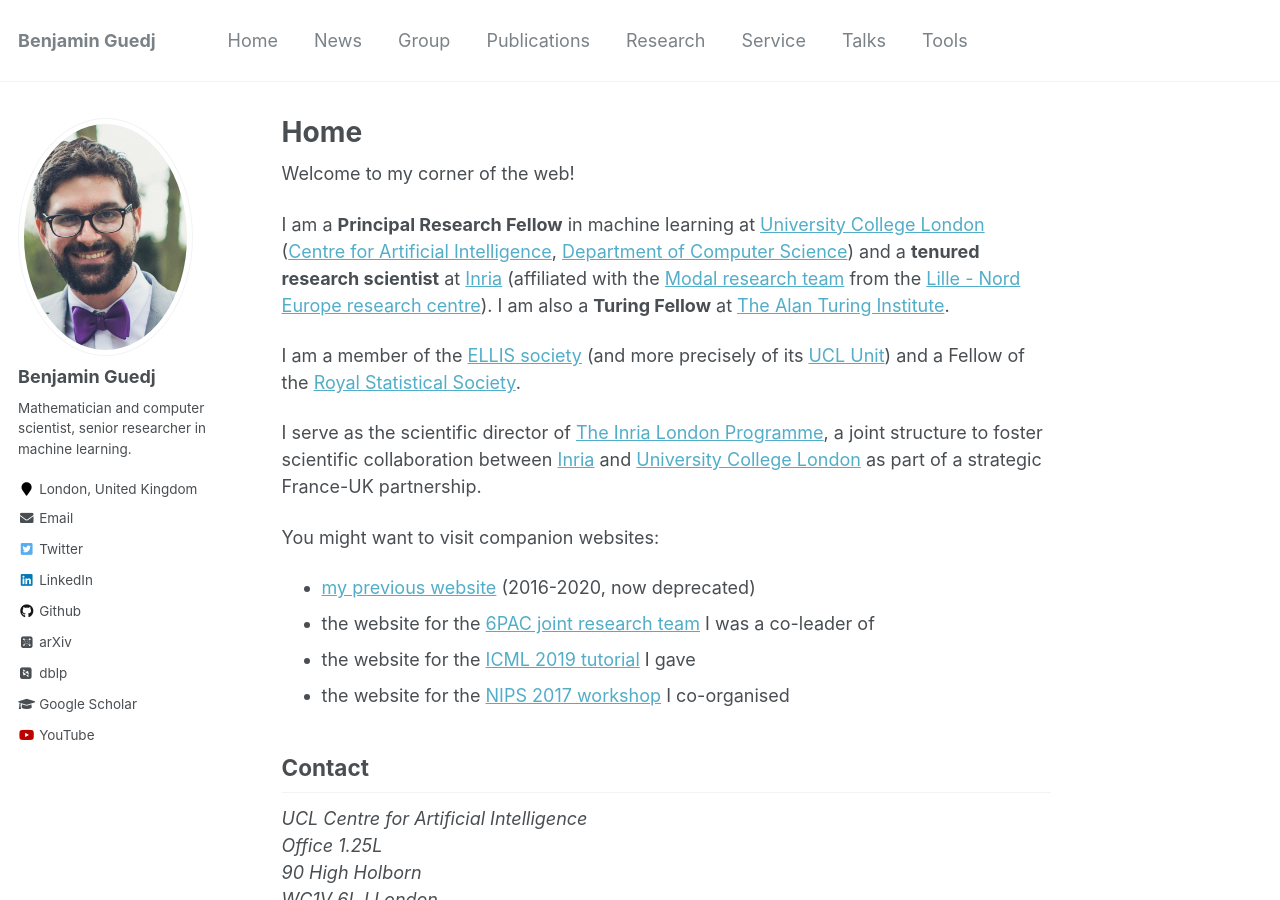
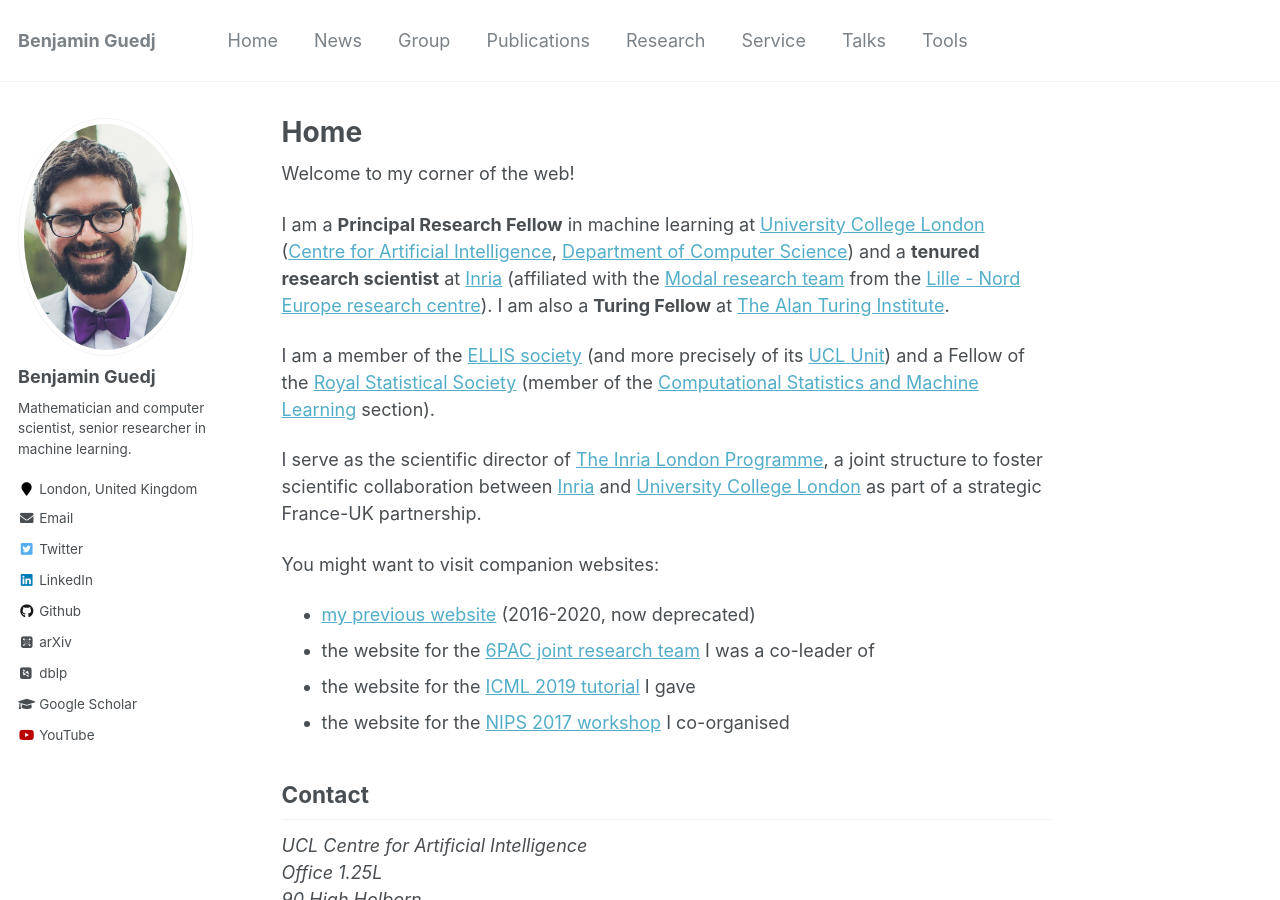
Before and after one commit to bguedj/bguedj.github.io, a Jekyll site: the page built from _pages/about.md, in a window 1280 px wide and 900 px high. Built offline with Jekyll 4.4.1, drawn with Linux system fonts in a browser that asks for light colours; some web fonts are replaced; comment, search, counter and statistics services are not loaded.

Commit message:
rss csml

```diff
--- a/_pages/about.md
+++ b/_pages/about.md
@@ -13,7 +13,7 @@
 
 I am a **Principal Research Fellow** in machine learning at [University College London](https://www.ucl.ac.uk) ([Centre for Artificial Intelligence](https://www.ucl.ac.uk/ai-centre/), [Department of Computer Science](https://www.ucl.ac.uk/computer-science/)) and a **tenured research scientist** at [Inria](http://www.inria.fr/) (affiliated with the [Modal research team](https://team.inria.fr/modal/) from the [Lille - Nord Europe research centre](https://www.inria.fr/fr/centre-inria-lille-nord-europe)). I am also a **Turing Fellow** at [The Alan Turing Institute](https://www.turing.ac.uk).
 
-I am a member of the [ELLIS society](https://ellis.eu) (and more precisely of its [UCL Unit](https://ucl-ellis.github.io)) and a Fellow of the [Royal Statistical Society](https://rss.org.uk).
+I am a member of the [ELLIS society](https://ellis.eu) (and more precisely of its [UCL Unit](https://ucl-ellis.github.io)) and a Fellow of the [Royal Statistical Society](https://rss.org.uk) (member of the [Computational Statistics and Machine Learning](https://rss.org.uk/membership/rss-groups-and-committees/sections/statistical-computing/) section).
 
 I serve as the scientific director of [The Inria London Programme](https://london.inria.fr), a joint structure to foster scientific collaboration between [Inria](http://www.inria.fr/) and [University College London](https://www.ucl.ac.uk) as part of a strategic France-UK partnership.
 
```
